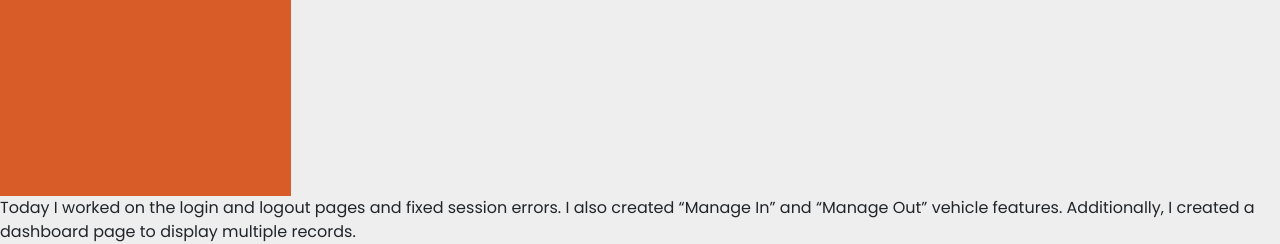
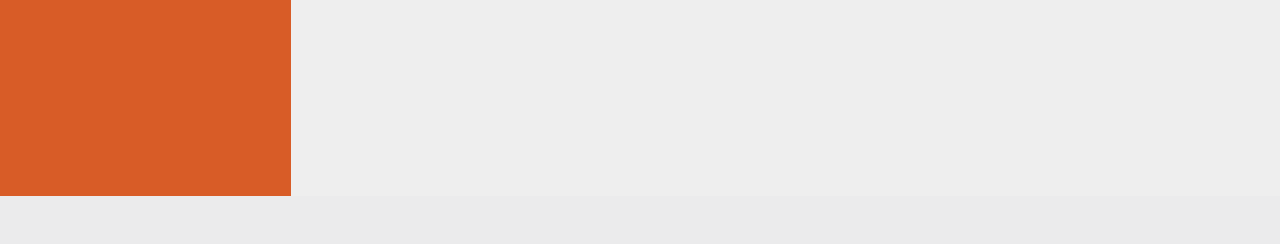
Before and after one commit to harshmodi266/Vehicle-Parking-System, a PHP site: page /vehicle-parking-yb/dashboard.php in a window 1280 px wide. Shown: the part 604-848 px from the top of the page. After the commit the page ends 800 px from the top, so only its background shows below. Run offline with PHP 8.4, Linux system fonts and the light colour scheme; a user stored in the database is signed in; some libraries are stand-ins or nearby versions.

Commit message:
updations

```diff
--- a/script/dashboard.php
+++ b/script/dashboard.php
@@ -163,6 +163,3 @@ include "header.php";
     </div>
 </div>
 <?php include "footer.php" ?>
-Today I worked on the login and logout pages and fixed session errors.
-I also created “Manage In” and “Manage Out” vehicle features.
-Additionally, I created a dashboard page to display multiple records.
```
